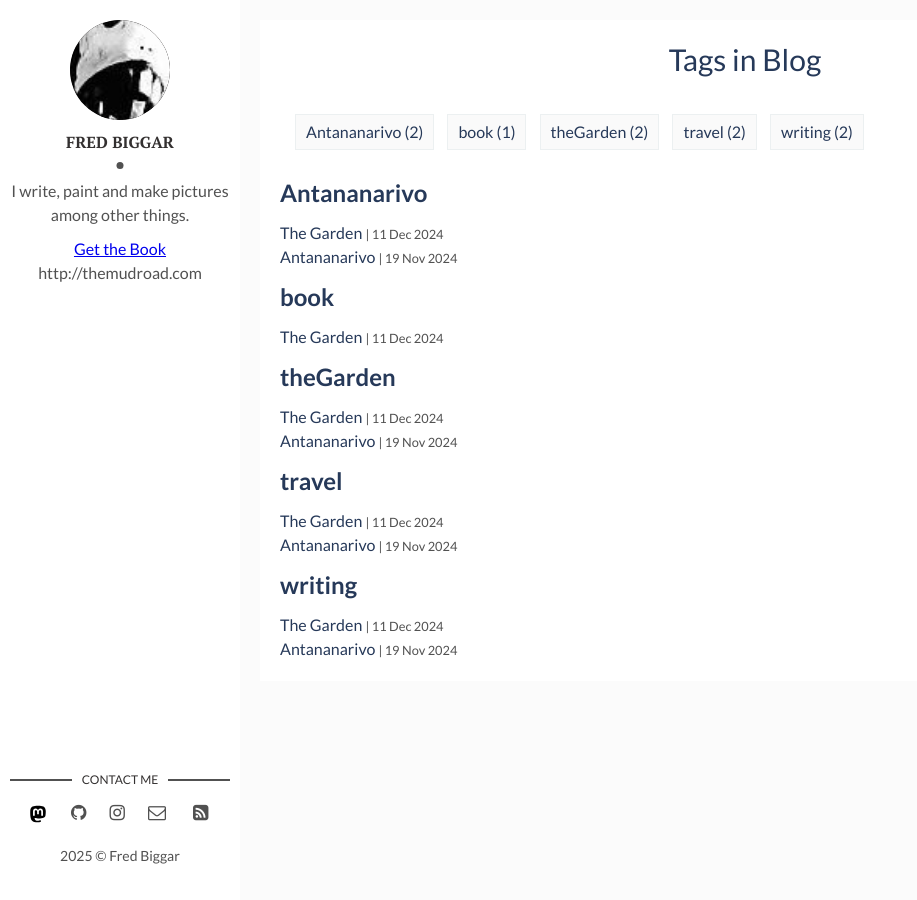
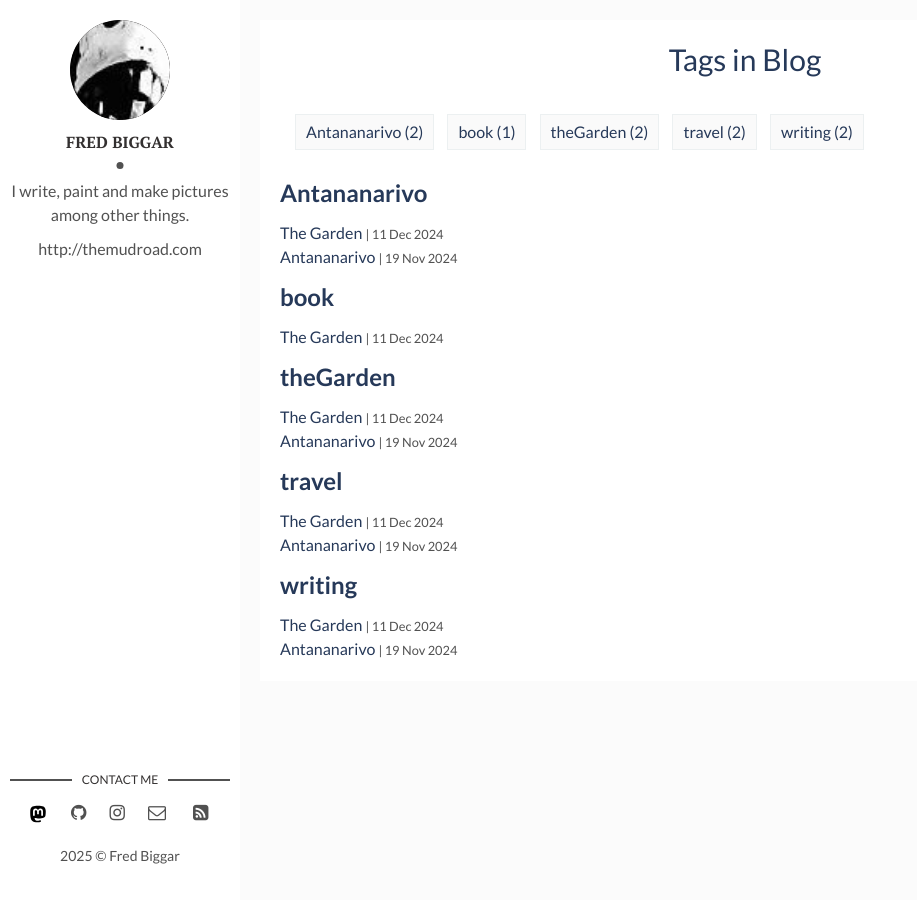
Before and after one commit to themudroad/themudroad.github.io, a Jekyll site: the page built from tags.html, in a window 1280 px wide. Shown: the whole page, without its empty margins (0-917 px from the left). Built offline with Jekyll 4.4.1, drawn with Linux system fonts in a browser that asks for light colours.

Commit message:
Update main.html

```diff
--- a/_layouts/main.html
+++ b/_layouts/main.html
@@ -10,9 +10,7 @@ layout: default
       </div>
       <div class="author-name">{{site.author}}</div>
       <p>{{site.about-author}}</p>
-      <a href="https://www.amazon.com/Garden-Fred-M-Biggar/dp/1763681408" target="_blank">
-           <!-- the-garden/-->
-           Get the Book</a>
+      <a href="https://www.amazon.com/Garden-Fred-M-Biggar/dp/1763681408" target="_blank"></a>
            {{site.url}}
     </div>
 
```
